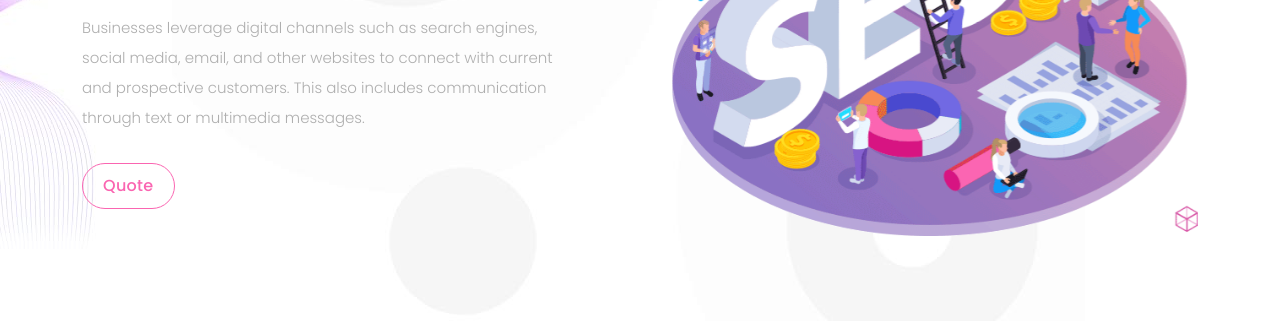
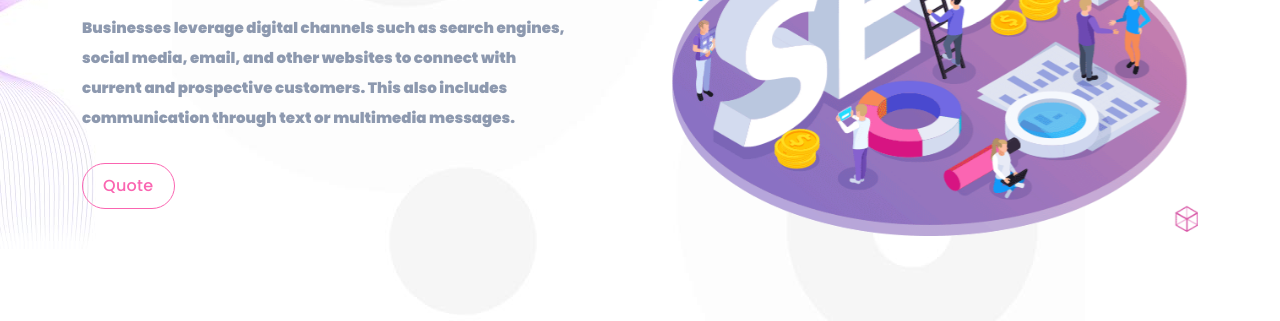
Before and after one commit to vbhusan/kdm, a plain HTML site: page index.html in a window 1280 px wide. Shown: the part 479-800 px from the top of the page. Drawn offline with Linux system fonts and the light colour scheme.

Commit message:
changes in p css

```diff
--- a/assets/css/templatemo-digimedia-v1.css
+++ b/assets/css/templatemo-digimedia-v1.css
@@ -117,6 +117,7 @@ a {
 h1, h2, h3, h4, h5, h6 {
   margin-top: 0px;
   margin-bottom: 0px;
+
 }
 
 ul {
@@ -126,8 +127,8 @@ ul {
 p {
   font-size: 15px;
   line-height: 30px;
-  font-weight: 300;
-  color: #afafaf;
+  font-weight: 900;
+  color: #8d99af;
 }
 
 img {
```
